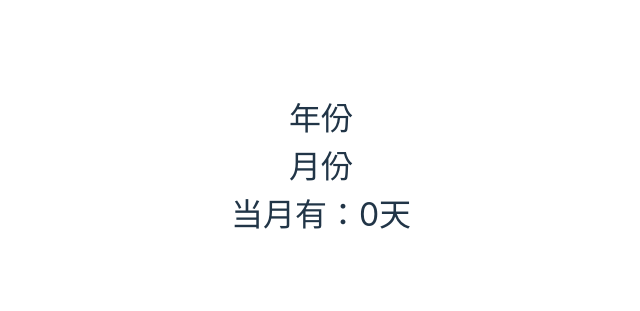
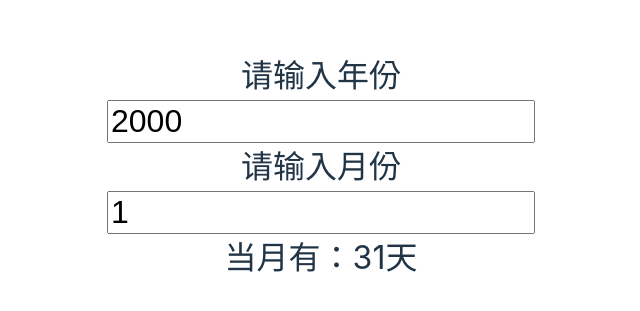
Before and after one commit to wrule/go-yzz, a React (Vite) app: page / in a window 1280 px wide. Shown: the part 233-544 px from the top of the page, without its empty margins (319-959 px from the left). Built offline with nearby package versions, Linux system fonts and the light colour scheme.

Commit message:
复制过来

```diff
--- a/src/MonthDays.tsx
+++ b/src/MonthDays.tsx
@@ -9,19 +9,49 @@
 import { useState } from 'react';
 
 export default function() {
+    const [years , setYears] = useState<number>(2000)
+    const [month , setMonth] = useState<number>(1)
   return  <div>
-    <div>
-      <span style={{ fontSize: '32px' }}>年份</span>
-    </div>
-
-    <div>
-      <span style={{ fontSize: '32px' }}>月份</span>
-    </div>
-
+    <div style={{ fontSize: '32px' }}>请输入年份</div>
+  <div>
+    <input
+      value={years}
+      onChange={(e) => setYears(Number(e.target.value))}
+      type="number"
+      placeholder="请输入年份"
+      style={{ fontSize: '32px' }}
+    />
+  </div>
+  <div style={{ fontSize: '32px' }}>请输入月份</div>
+  <div>
+    <input
+      value={month}
+      onChange={(e) => setMonth(Number(e.target.value))}
+      type="number"
+      placeholder="请输入月份"
+      style={{ fontSize: '32px' }}
+    />
+  </div>
     <div style={{ fontSize: '32px' }}>
       <span>当月有：</span>
-      <span>0</span>
+      <span>{checkYears(years,month)}</span>
       <span>天</span>
     </div>
   </div>;
 }
+// 处理闰年
+function checkYears(years : number,month :number){
+  years % 400 && month == 2 ? '29' : '28';
+  if (month==1 || month== 3|| month==5|| month==7|| month==8|| month==10|| month==12) {
+    return '31';
+  }
+  if (month==4 || month== 6|| month==11) {
+    return '30';
+  }
+  if (years % 4 && years % 100 != 0 && month == 2){
+    return '28';
+  }
+  else{
+    return '29';
+  }
+}
```
